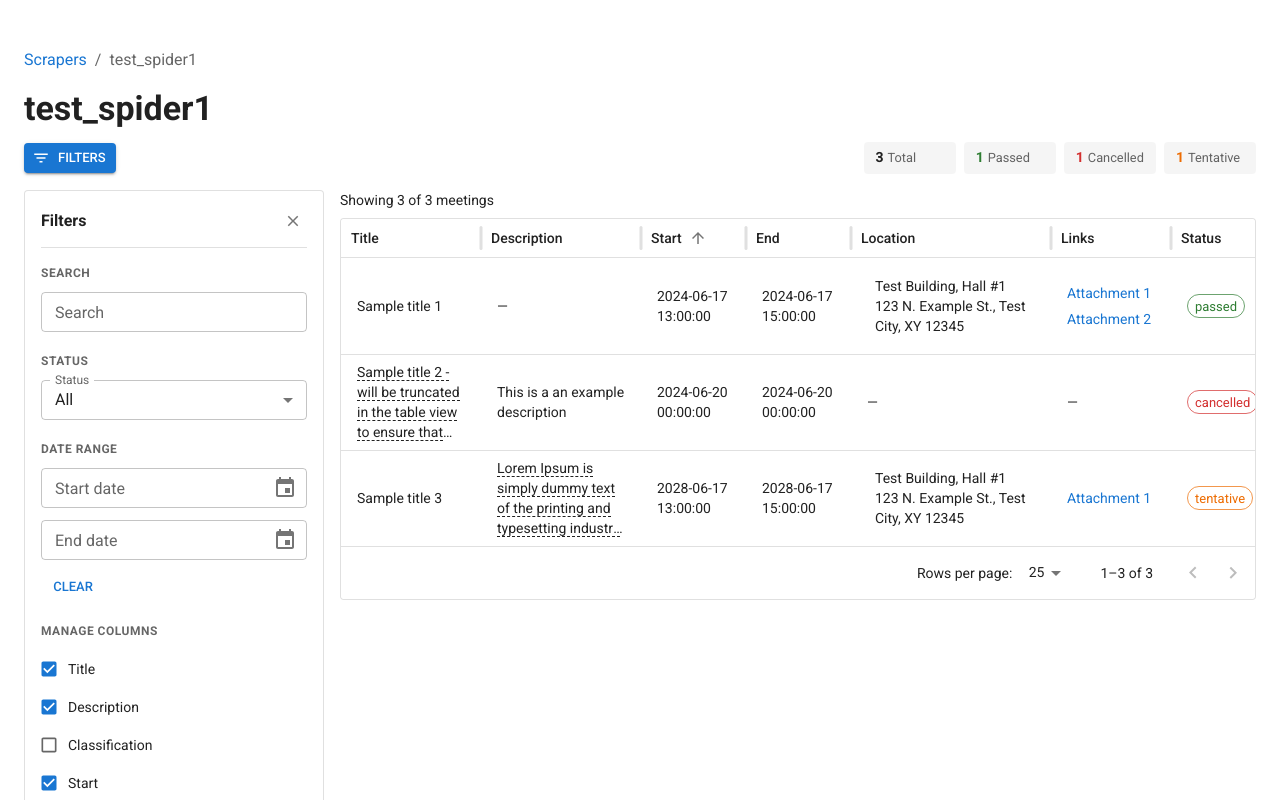
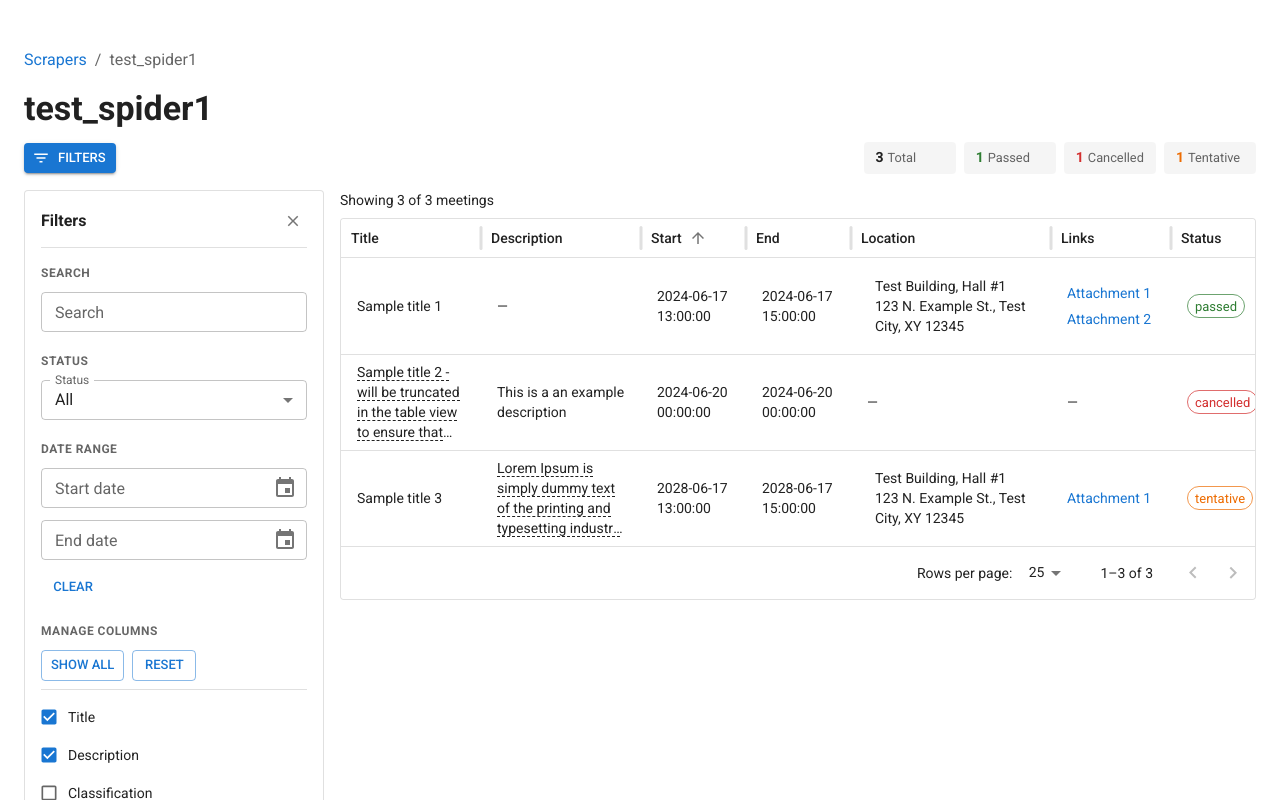
Before and after one commit to DevArtsLab/city-scrapers-meetings-viewer, a Next.js app: page /scrapers/test_spider1 in a window 1280 px wide. Both pictures are taken after a click on the button "FILTERS". Shown: the top 800 px of the page. Built offline with nearby package versions, Linux system fonts and the light colour scheme; what @mui/material-nextjs would draw is missing.

Commit message:
added column visibility controls to filters panel with show/hide all and reset

```diff
--- a/components/ColumnVisibilityFilter.tsx
+++ b/components/ColumnVisibilityFilter.tsx
@@ -1,16 +1,52 @@
 "use client";
 
+import Button from "@mui/material/Button";
 import Checkbox from "@mui/material/Checkbox";
+import Divider from "@mui/material/Divider";
 import FormControlLabel from "@mui/material/FormControlLabel";
 import Stack from "@mui/material/Stack";
 import Typography from "@mui/material/Typography";
 import { COLUMNS } from "@/components/MeetingsTable";
-import { useColumnVisibility } from "@/contexts/ColumnVisibilityContext";
+import {
+  DEFAULT_COLUMN_VISIBILITY,
+  useColumnVisibility,
+} from "@/contexts/ColumnVisibilityContext";
 
 export default function ColumnVisibilityFilter() {
-  const { columnVisibilityModel, toggleColumn } = useColumnVisibility();
+  const { columnVisibilityModel, toggleColumn, applyVisibilityModel } =
+    useColumnVisibility();
+
+  const allVisible = COLUMNS.every(
+    (col) => columnVisibilityModel[col.key] !== false
+  );
 
   return (
+    <Stack spacing={1}>
+      <Stack direction="row" spacing={1}>
+        <Button
+          size="small"
+          variant="outlined"
+          onClick={() =>
+            applyVisibilityModel(
+              allVisible
+                ? Object.fromEntries(COLUMNS.map((col) => [col.key, false]))
+                : {}
+            )
+          }
+        >
+          {allVisible ? "Hide all" : "Show all"}
+        </Button>
+        <Button
+          size="small"
+          variant="outlined"
+          onClick={() => applyVisibilityModel(DEFAULT_COLUMN_VISIBILITY)}
+        >
+          Reset
+        </Button>
+      </Stack>
+
+      <Divider />
+
       <Stack spacing={0}>
         {COLUMNS.map((col) => (
           <FormControlLabel
@@ -26,5 +62,6 @@ export default function ColumnVisibilityFilter() {
           />
         ))}
       </Stack>
+    </Stack>
   );
 }
--- a/components/MeetingsTable.tsx
+++ b/components/MeetingsTable.tsx
@@ -197,6 +197,24 @@ function EmptyState() {
   );
 }
 
+function NoColumnsOverlay() {
+  return (
+    <Box
+      sx={{
+        display: "flex",
+        flexDirection: "column",
+        alignItems: "center",
+        gap: 1,
+        p: 3,
+      }}
+    >
+      <Typography variant="body2" color="text.secondary">
+        All columns are hidden.
+      </Typography>
+    </Box>
+  );
+}
+
 const SORT_EXTRACTORS: Partial<Record<SortKey, (r: MeetingRecord) => string>> =
   {
     location: (r) => locationText(r).toLowerCase(),
@@ -298,6 +316,7 @@ export default function MeetingsTable({
           }}
           slots={{
             noRowsOverlay: EmptyState,
+            noColumnsOverlay: NoColumnsOverlay,
           }}
           onRowClick={(params) => handleRowClick(params.row as MeetingRecord)}
           aria-label="meetings table"
--- a/components/ScraperWorkspace.tsx
+++ b/components/ScraperWorkspace.tsx
@@ -1,6 +1,6 @@
 "use client";
 
-import { useState } from "react";
+import { useCallback, useState } from "react";
 import Box from "@mui/material/Box";
 import type { MeetingRecord } from "@/lib/scrapers";
 import MeetingsToolbar from "@/components/MeetingsToolbar";
@@ -19,6 +19,7 @@ export default function ScraperWorkspace({
 }) {
   const [filtersOpen, setFiltersOpen] = useState(false);
   const filters = useMeetingFilters(records);
+  const openFiltersPanel = useCallback(() => setFiltersOpen(true), []);
 
   return (
     <Box>
@@ -29,7 +30,7 @@ export default function ScraperWorkspace({
         panelId={FILTERS_PANEL_ID}
       />
 
-      <ColumnVisibilityProvider>
+      <ColumnVisibilityProvider onOpenFilters={openFiltersPanel}>
         <Box
           sx={{
             display: "flex",
--- a/contexts/ColumnVisibilityContext.tsx
+++ b/contexts/ColumnVisibilityContext.tsx
@@ -9,9 +9,19 @@ import {
   type ReactNode,
 } from "react";
 
+export const DEFAULT_COLUMN_VISIBILITY: Record<string, boolean> = {
+  classification: false,
+  all_day: false,
+  time_notes: false,
+  source: false,
+  id: false,
+};
+
 interface ColumnVisibilityContextValue {
   columnVisibilityModel: Record<string, boolean>;
   toggleColumn: (field: string) => void;
+  applyVisibilityModel: (model: Record<string, boolean>) => void;
+  openFilters: () => void;
 }
 
 const ColumnVisibilityContext =
@@ -19,18 +29,15 @@ const ColumnVisibilityContext =
 
 export function ColumnVisibilityProvider({
   children,
+  onOpenFilters,
 }: {
   children: ReactNode;
+  /** Stable callback (wrap in useCallback at the call site). */
+  onOpenFilters: () => void;
 }) {
   const [columnVisibilityModel, setColumnVisibilityModel] = useState<
     Record<string, boolean>
-  >({
-    classification: false,
-    all_day: false,
-    time_notes: false,
-    source: false,
-    id: false,
-  });
+  >(DEFAULT_COLUMN_VISIBILITY);
 
   const toggleColumn = useCallback((field: string) => {
     setColumnVisibilityModel((prev) => ({
@@ -39,9 +46,19 @@ export function ColumnVisibilityProvider({
     }));
   }, []);
 
+  const applyVisibilityModel = useCallback(
+    (model: Record<string, boolean>) => setColumnVisibilityModel(model),
+    []
+  );
+
   const value = useMemo(
-    () => ({ columnVisibilityModel, toggleColumn }),
-    [columnVisibilityModel, toggleColumn]
+    () => ({
+      columnVisibilityModel,
+      toggleColumn,
+      applyVisibilityModel,
+      openFilters: onOpenFilters,
+    }),
+    [columnVisibilityModel, toggleColumn, applyVisibilityModel, onOpenFilters]
   );
 
   return (
```
Lines whose indentation alone changed are shown as unchanged.
